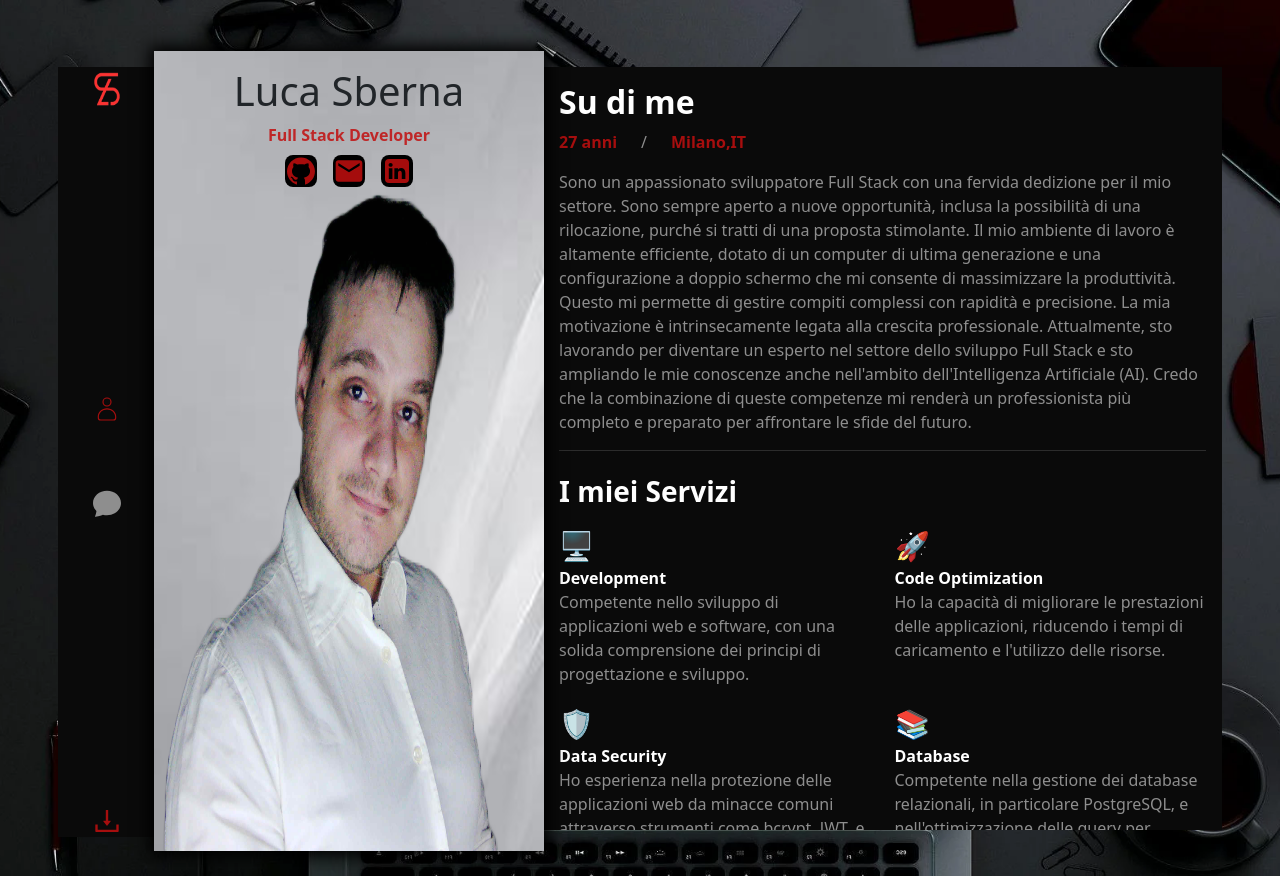
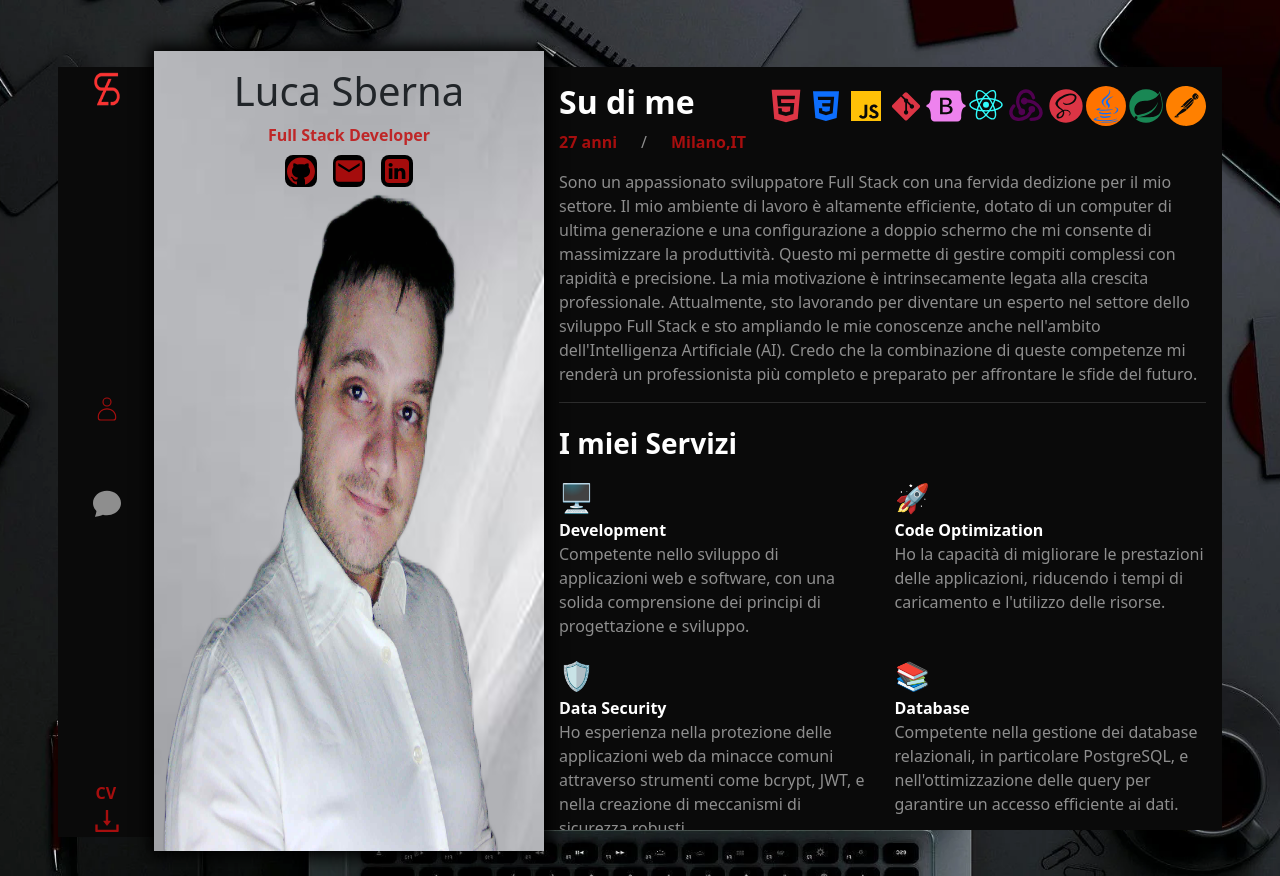
Before and after one commit to Luca-Sberna/PORTFOLIO, a React (Create React App) app in the folder portfolio/: page / in a window 1280 px wide. Built offline with nearby package versions, Linux system fonts and the light colour scheme; some icons are missing.

Commit message:
added icons tech , and cv string animated

```diff
--- a/portfolio/src/App.scss
+++ b/portfolio/src/App.scss
@@ -63,6 +63,23 @@
 }
 .red {
   color: rgba(193, 15, 15, 0.855);
+}
+.violet {
+  color: violet;
+}
+.purple {
+  color: rgb(80, 1, 80);
+}
+.azure {
+  color: rgb(48, 252, 252);
+}
+.orange {
+  color: rgb(255, 128, 0);
+}
+.java {
+  background-color: rgb(255, 115, 0);
+
+  border-radius: 100%;
 }
 .bg-color {
   background-color: rgb(10, 10, 10);
@@ -194,3 +211,72 @@
 ::-webkit-scrollbar-track:horizontal {
   background-color: #f0f0f0; /* Colore della traccia della barra di scorrimento orizzontale */
 }
+
+.cv {
+  bottom: 2rem;
+  left: 0.5rem;
+}
+@media screen and (min-width: 799px) {
+  .cv {
+    left: 0.6rem;
+  }
+}
+@media screen and (min-width: 992px) {
+  .cv {
+    left: 1.1rem;
+  }
+}
+@media screen and (min-width: 1199px) {
+  .cv {
+    left: 1.6rem;
+  }
+}
+@media screen and (min-width: 1399px) {
+  .cv {
+    left: 2rem;
+  }
+}
+
+.cv-topbar {
+  top: 0;
+  right: 2rem;
+}
+
+.bounce {
+  animation: bounce 1s infinite;
+}
+
+@keyframes bounce {
+  0%,
+  20%,
+  50%,
+  80%,
+  100% {
+    transform: translateY(0);
+  }
+  40% {
+    transform: translateY(-30px);
+  }
+  60% {
+    transform: translateY(-15px);
+  }
+}
+
+.bounce-left {
+  animation: bounce-left 1s infinite;
+}
+@keyframes bounce-left {
+  0%,
+  20%,
+  50%,
+  80%,
+  100% {
+    transform: translateX(0);
+  }
+  40% {
+    transform: translateX(-20px);
+  }
+  60% {
+    transform: translateX(-15px);
+  }
+}
--- a/portfolio/src/components/Home.jsx
+++ b/portfolio/src/components/Home.jsx
@@ -1,12 +1,24 @@
 import React from "react";
 import { Col, Container, Row } from "react-bootstrap";
 import Sidebar from "./Sidebar";
-import { AiFillGithub } from "react-icons/ai";
+import { AiFillGithub, AiFillHtml5 } from "react-icons/ai";
 import { BsLinkedin } from "react-icons/bs";
 import { MdEmail } from "react-icons/md";
 import foto from "../assets/imgs/foto-2.png";
 import { Link } from "react-router-dom";
 import Topbar from "./Topbar";
+import {
+  BiLogoCss3,
+  BiLogoJava,
+  BiLogoJavascript,
+  BiLogoReact,
+  BiLogoSass,
+  BiLogoSpringBoot,
+} from "react-icons/bi";
+import { TbBrandRedux } from "react-icons/tb";
+import { SiPostman } from "react-icons/si";
+import { FaBootstrap } from "react-icons/fa";
+import { DiGit } from "react-icons/di";
 
 const Home = () => {
   return (
@@ -66,7 +78,22 @@ const Home = () => {
             md={"7"}
             className="info py-5 px-4 p-md-3  bg-color template-secondary"
           >
-            <h2 className="fw-bold text-white">Su di me</h2>
+            <div className="d-flex align-items-center justify-content-between">
+              <h2 className="fw-bold text-white">Su di me</h2>
+              <div className="d-none d-xl-block">
+                <AiFillHtml5 className="fs-1 text-danger" />
+                <BiLogoCss3 className="fs-1 text-primary" />
+                <BiLogoJavascript className="fs-1 text-warning" />
+                <DiGit className="fs-1 text-danger" />
+                <FaBootstrap className="fs-1 violet" />
+                <BiLogoReact className="fs-1 azure" />
+                <TbBrandRedux className="fs-1 purple" />
+                <BiLogoSass className="fs-1 text-danger" />
+                <BiLogoJava className="fs-1 text-primary java " />
+                <BiLogoSpringBoot className="fs-1 text-success" />
+                <SiPostman className="fs-1 orange" />
+              </div>
+            </div>
             <div className="d-flex gap-4">
               <p className="red fw-bold">27 anni</p>
               <span className="text-second">/</span>
@@ -74,9 +101,7 @@ const Home = () => {
             </div>
             <p className="text-second">
               Sono un appassionato sviluppatore Full Stack con una fervida
-              dedizione per il mio settore. Sono sempre aperto a nuove
-              opportunità, inclusa la possibilità di una rilocazione, purché si
-              tratti di una proposta stimolante. Il mio ambiente di lavoro è
+              dedizione per il mio settore. Il mio ambiente di lavoro è
               altamente efficiente, dotato di un computer di ultima generazione
               e una configurazione a doppio schermo che mi consente di
               massimizzare la produttività. Questo mi permette di gestire
@@ -88,6 +113,19 @@ const Home = () => {
               queste competenze mi renderà un professionista più completo e
               preparato per affrontare le sfide del futuro.
             </p>
+            <div className="d-xl-none ">
+              <AiFillHtml5 className="fs-1 text-danger" />
+              <BiLogoCss3 className="fs-1 text-primary" />
+              <BiLogoJavascript className="fs-1 text-warning" />
+              <DiGit className="fs-1 text-danger" />
+              <FaBootstrap className="fs-1 violet" />
+              <BiLogoReact className="fs-1 azure" />
+              <TbBrandRedux className="fs-1 purple" />
+              <BiLogoSass className="fs-1 text-danger" />
+              <BiLogoJava className="fs-1 text-primary java " />
+              <BiLogoSpringBoot className="fs-1 text-success" />
+              <SiPostman className="fs-1 orange" />
+            </div>
             <hr className="text-second" />
             <h3 className="py-2 fw-bold text-white">I miei Servizi</h3>
             <Row>
--- a/portfolio/src/components/Sidebar.jsx
+++ b/portfolio/src/components/Sidebar.jsx
@@ -17,19 +17,17 @@ const Sidebar = () => {
   };
 
   return (
-    <Row className="sidebar flex-column g-5 d-flex align-items-center">
+    <Row className="sidebar flex-column g-5 d-flex align-items-center position-relative">
       <Col className="d-flex justify-content-center align-items-center">
         <Link to={"/"} className="red">
           <img src={logo} alt={logo} className="logo pt-1" />
         </Link>
       </Col>
-
       <Col></Col>
       <Col></Col>
       <Col></Col>
       <Col></Col>
       <Col></Col>
-
       <div className="justify-content-center align-items-center d-flex flex-column ">
         <Col className="flex-grow-1">
           <Link
@@ -56,13 +54,12 @@ const Sidebar = () => {
           </Link>
         </Col>
       </div>
-
       <Col></Col>
       <Col></Col>
       <Col></Col>
       <Col></Col>
       <Col></Col>
-
+      <div className="position-absolute cv fw-bold red bounce">CV</div>
       <Col className="d-flex justify-content-center align-items-center">
         <a href="/pdf/CV-Sberna-Luca.pdf" download>
           <AiOutlineDownload className="img-hover fs-2 red" />
--- a/portfolio/src/components/Topbar.jsx
+++ b/portfolio/src/components/Topbar.jsx
@@ -16,7 +16,7 @@ const Topbar = () => {
     return location.pathname === pathname;
   };
   return (
-    <div className="topbar w-100 px-2 bg-custom  d-flex justify-content-between align-items-center">
+    <div className="topbar  w-100 px-2 bg-custom  d-flex justify-content-between align-items-center ">
       <div>
         <Link to={"/"} className="red">
           <img src={logo} alt={logo} className="logo pt-1 h-75" />
@@ -44,10 +44,13 @@ const Topbar = () => {
         </Link>
       </div>
 
-      <div className="right">
+      <div className="right position-relative">
         <a href="/pdf/CV-Sberna-Luca.pdf" download>
           <AiOutlineDownload className="img-hover fs-2 red" />
         </a>
+        <div className="position-absolute cv-topbar fw-bold red bounce-left">
+          CV
+        </div>
       </div>
     </div>
   );
```
